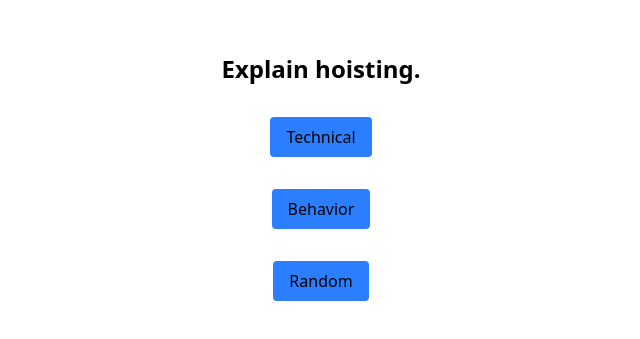
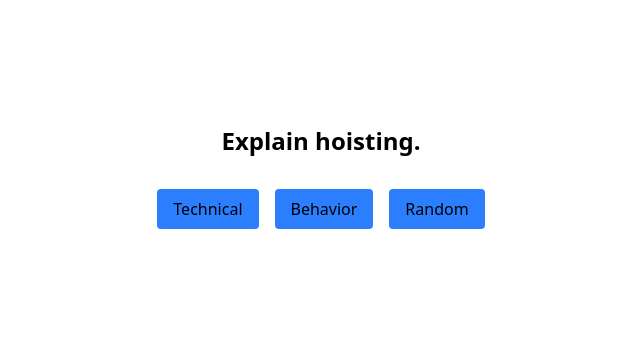
Before and after one commit to belunatic/mock-interview-with-friends, a React (Vite) app: page / in a window 1280 px wide. Shown: the part 223-562 px from the top of the page, without its empty margins (319-959 px from the left). Built offline with nearby package versions, Linux system fonts and the light colour scheme.

Commit message:
style button

```diff
--- a/src/App.tsx
+++ b/src/App.tsx
@@ -36,6 +36,7 @@ function App() {
 		<main className="min-h-screen dark:bg-zinc-800 dark:text-white">
 			<section className="max-w-[85rem] h-screen w-auto flex flex-col gap-y-8 justify-center items-center p-4">
 				<h1 className="text-2xl font-bold text-center">{currentQuestion}</h1>
+				<section className="flex flex-col md:flex-row md:gap-x-4 gap-y-4">
 					<button
 						className="px-4 py-2 rounded-sm bg-blue-500 cursor-pointer"
 						onClick={technicalNext}>
@@ -52,6 +53,7 @@ function App() {
 						Random
 					</button>
 				</section>
+			</section>
 		</main>
 	);
 }
```
Lines whose indentation alone changed are shown as unchanged.
